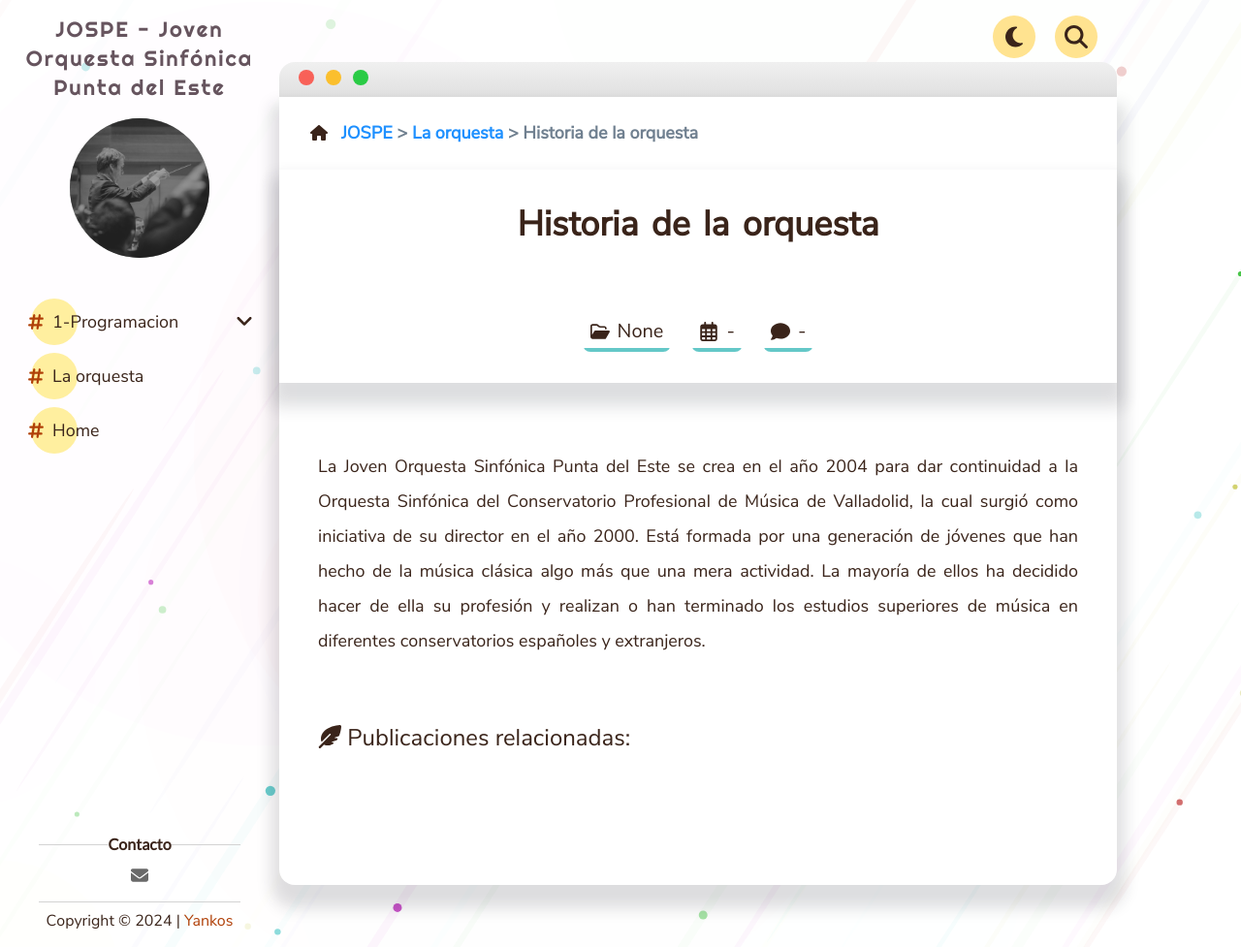
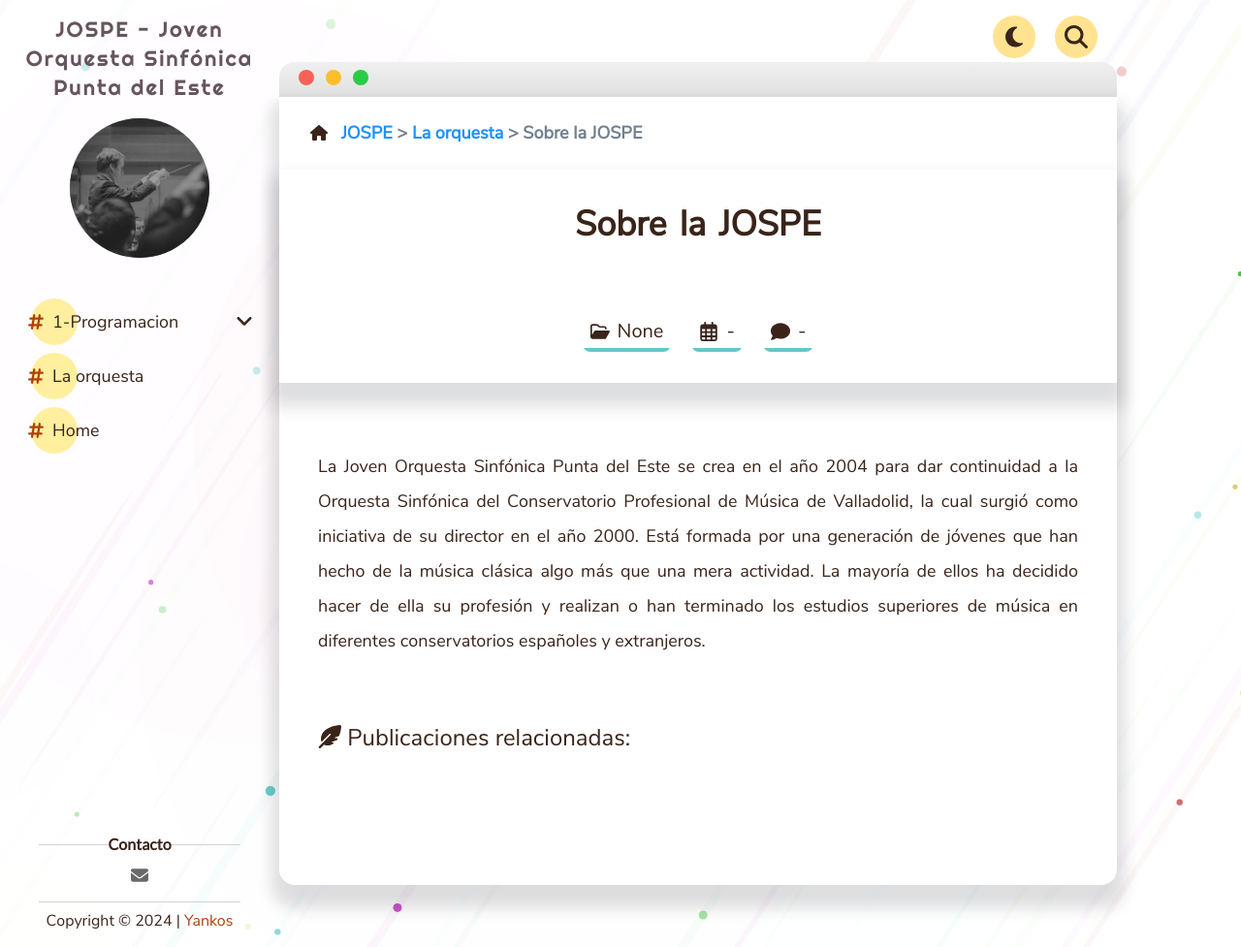
Before and after one commit to jospe-web/jospe-web.github.io, a Jekyll site: the page built from _pages/La orquesta/Sobre la JOSPE.md, in a window 1280 px wide and 977 px high. Shown: the whole window at 97% size. Built offline with Jekyll 4.4.1, drawn with Linux system fonts in a browser that asks for light colours; comment, search, counter and statistics services are not loaded.

Commit message:
Update and rename Historia.md to Sobre la JOSPE.md

```diff
--- a/_pages/La orquesta/Historia.md
+++ b/_pages/La orquesta/Sobre la JOSPE.md
@@ -1,5 +1,5 @@
 ---
-title: "Historia de la orquesta"
+title: "Sobre la JOSPE"
 date: "1900-01-01"
 ---
 La Joven Orquesta Sinfónica Punta del Este se crea en el año 2004 para dar continuidad a la Orquesta Sinfónica del Conservatorio Profesional de Música de Valladolid, la cual surgió como iniciativa de su director en el año 2000. Está formada por una generación de jóvenes que han hecho de la música clásica algo más que una mera actividad. La mayoría de ellos ha decidido hacer de ella su profesión y realizan o han terminado los estudios superiores de música en diferentes conservatorios españoles y extranjeros.
```
